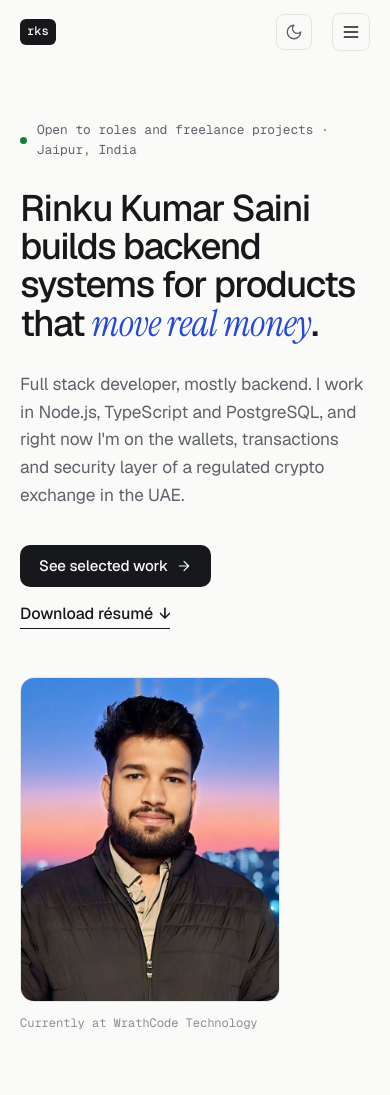
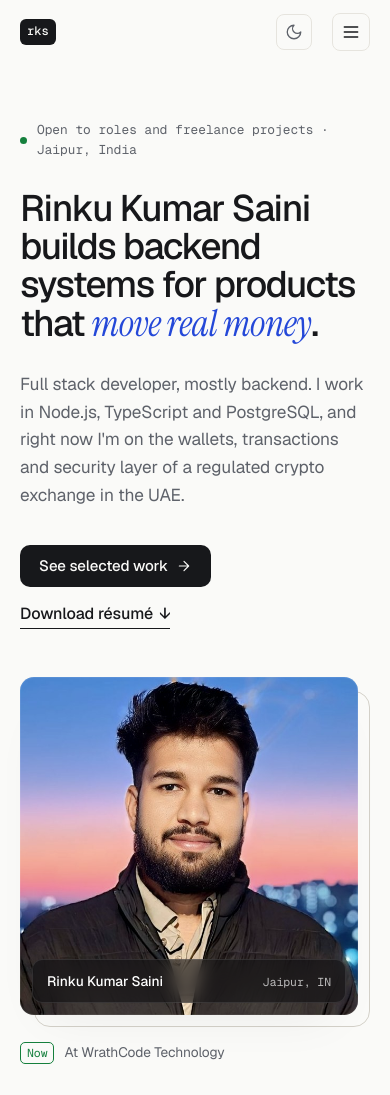
Before and after one commit to MrRinkukumar2004/rinku-kumar-saini-portfolio, a plain HTML site: page index.html in a window 390 px wide. Shown: the top 1095 px of the page. Drawn offline with nearby package versions, Linux system fonts and the light colour scheme.

Commit message:
images of the alignment

```diff
--- a/css/style.css
+++ b/css/style.css
@@ -158,7 +158,7 @@ html.theme-anim, html.theme-anim *, html.theme-anim *::before, html.theme-anim *
 
 /* ---------- Hero ---------- */
 .hero { padding-top: calc(var(--header-h) + 88px); padding-bottom: 88px; }
-.hero-grid { display: grid; grid-template-columns: minmax(0, 1fr) 300px; gap: 72px; align-items: end; }
+.hero-grid { display: grid; grid-template-columns: minmax(0, 1fr) 340px; gap: 72px; align-items: center; }
 .kicker { display: inline-flex; align-items: center; gap: 10px; margin-bottom: 28px; font-family: var(--mono); font-size: 0.8rem; color: var(--muted); letter-spacing: 0; }
 .hero-title {
   font-size: clamp(2.3rem, 1.3rem + 3.4vw, 4.1rem); font-weight: 500; line-height: 1.04; letter-spacing: -0.04em;
@@ -168,10 +168,29 @@ html.theme-anim, html.theme-anim *, html.theme-anim *::before, html.theme-anim *
 .intro { color: var(--muted); max-width: 52ch; font-size: 1.08rem; line-height: 1.6; margin-bottom: 36px; }
 .actions { display: flex; flex-wrap: wrap; align-items: center; gap: 14px 28px; }
 
-.portrait { margin: 0; }
-.portrait-frame { position: relative; aspect-ratio: 4 / 5; border-radius: var(--radius); overflow: hidden; background: var(--surface-2); border: 1px solid var(--line); }
-.portrait-frame img { width: 100%; height: 100%; object-fit: cover; object-position: 50% 20%; filter: saturate(0.92) contrast(1.02); }
-.portrait figcaption { margin-top: 12px; font-family: var(--mono); font-size: 0.76rem; color: var(--faint); }
+.portrait { margin: 0 12px 0 0; }
+.portrait-media { position: relative; isolation: isolate; }
+/* Offset outline behind the photo */
+.portrait-media::before {
+  content: ""; position: absolute; z-index: -1; top: 14px; left: 14px; right: -12px; bottom: -12px;
+  border: 1px solid var(--line-strong); border-radius: calc(var(--radius) + 2px);
+  transition: transform .6s var(--ease);
+}
+.portrait:hover .portrait-media::before { transform: translate(4px, 4px); }
+.portrait-frame { position: relative; aspect-ratio: 4 / 5; border-radius: var(--radius); overflow: hidden; background: var(--surface-2); box-shadow: 0 24px 48px -28px var(--shadow); }
+.portrait-frame::after { content: ""; position: absolute; inset: 0; border-radius: inherit; box-shadow: inset 0 0 0 1px rgba(255, 255, 255, 0.08); pointer-events: none; }
+.portrait-frame img { width: 100%; height: 100%; object-fit: cover; object-position: 50% 18%; filter: saturate(0.78) contrast(1.04); transition: filter .6s var(--ease), transform 1.2s var(--ease); }
+.portrait:hover .portrait-frame img { filter: saturate(1) contrast(1.02); transform: scale(1.02); }
+.portrait-tag {
+  position: absolute; left: 12px; right: 12px; bottom: 12px; z-index: 1;
+  display: flex; justify-content: space-between; align-items: baseline; gap: 12px; padding: 10px 14px; border-radius: 10px;
+  background: rgba(13, 14, 17, 0.55); backdrop-filter: blur(10px); -webkit-backdrop-filter: blur(10px);
+  color: #fff; font-size: 0.86rem; border: 1px solid rgba(255, 255, 255, 0.1);
+}
+.portrait-tag strong { font-weight: 500; white-space: nowrap; }
+.portrait-tag span { font-family: var(--mono); font-size: 0.72rem; color: rgba(255, 255, 255, 0.7); white-space: nowrap; }
+.portrait figcaption { display: flex; align-items: baseline; gap: 10px; margin-top: 26px; font-size: 0.86rem; color: var(--muted); }
+.portrait figcaption span { font-family: var(--mono); font-size: 0.72rem; color: var(--ok); padding: 1px 6px; border: 1px solid currentColor; border-radius: 5px; }
 .photo-fallback { display: none; }
 .portrait-frame.no-img .photo-fallback { display: grid; place-items: center; position: absolute; inset: 0; font-family: var(--mono); font-size: 2.2rem; color: var(--faint); }
 
@@ -352,7 +371,9 @@ html.theme-anim, html.theme-anim *, html.theme-anim *::before, html.theme-anim *
 @media (max-width: 860px) {
   .hero { padding-top: calc(var(--header-h) + 56px); }
   .hero-grid { grid-template-columns: 1fr; gap: 48px; }
-  .portrait { max-width: 260px; }
+  .portrait { max-width: none; margin-right: 12px; }
+  .portrait-frame { aspect-ratio: 1 / 1; }
+  .portrait-frame img { object-position: 50% 22%; }
   .facts-row { grid-template-columns: 1fr 1fr; margin-top: 64px; }
   .facts-row > div:nth-child(3) { padding-left: 0; border-left: 0; }
   .facts-row > div:nth-child(n+3) { margin-top: 22px; padding-top: 22px; border-top: 1px solid var(--line); }
--- a/index.html
+++ b/index.html
@@ -25,10 +25,10 @@
   <link rel="preconnect" href="https://fonts.googleapis.com">
   <link rel="preconnect" href="https://fonts.gstatic.com" crossorigin>
   <link href="https://fonts.googleapis.com/css2?family=Geist:wght@400;500;600&family=Geist+Mono:wght@400;500&family=Instrument+Serif:ital@0;1&display=swap" rel="stylesheet">
-  <link rel="stylesheet" href="css/style.css">
+  <link rel="stylesheet" href="css/style.css?v=3">
 
   <script>document.documentElement.classList.add("js");</script>
-  <script src="js/theme.js"></script>
+  <script src="js/theme.js?v=3"></script>
   <script type="application/ld+json">
   {
     "@context": "https://schema.org",
@@ -126,11 +126,14 @@
             </div>
           </div>
           <figure class="portrait reveal">
+            <div class="portrait-media">
             <div class="portrait-frame">
               <img src="images/profile.jpg" alt="Portrait of Rinku Kumar Saini" width="640" height="798" onerror="this.parentElement.classList.add('no-img');this.remove()">
               <span class="photo-fallback" aria-hidden="true">RKS</span>
+              <span class="portrait-tag" aria-hidden="true"><strong>Rinku Kumar Saini</strong><span>Jaipur, IN</span></span>
             </div>
-            <figcaption>Currently at WrathCode Technology</figcaption>
+            </div>
+            <figcaption><span>Now</span>At WrathCode Technology</figcaption>
           </figure>
         </div>
 
@@ -411,6 +414,6 @@
     </div>
   </footer>
 
-  <script src="js/main.js" defer></script>
+  <script src="js/main.js?v=3" defer></script>
 </body>
 </html>
```
Also changed, not shown: projects/agcx.html (+4 -4 lines), projects/d2o.html (+4 -4 lines), projects/walker.html (+4 -4 lines).
